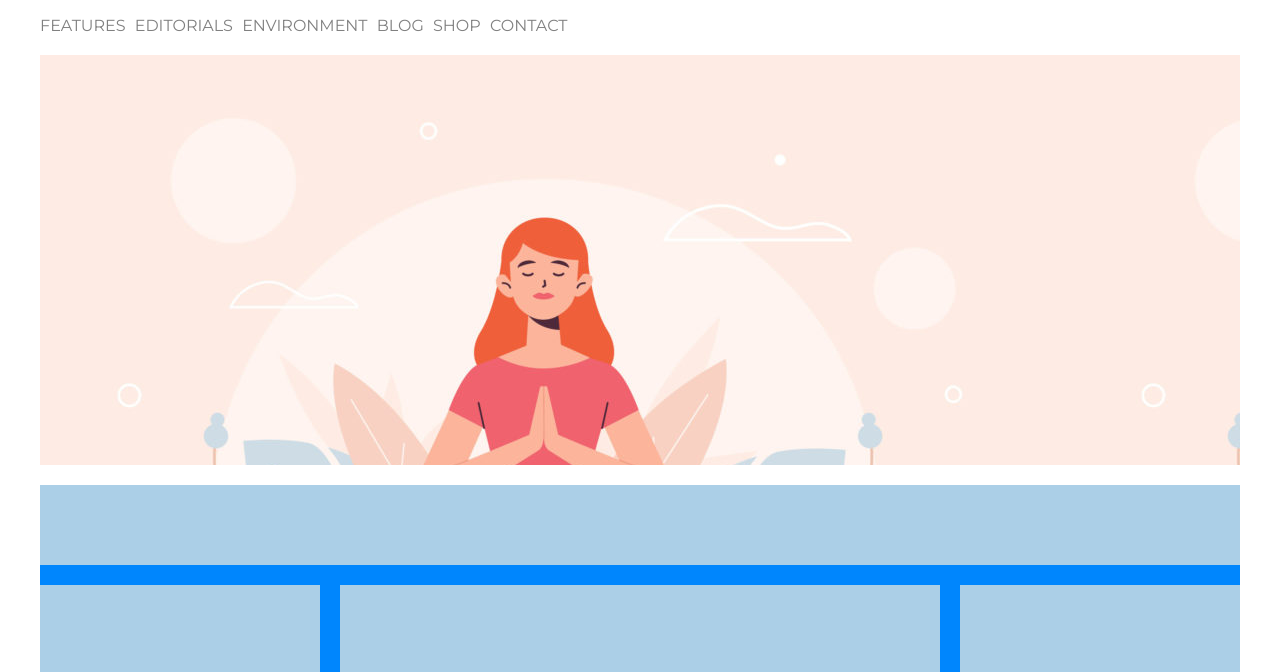
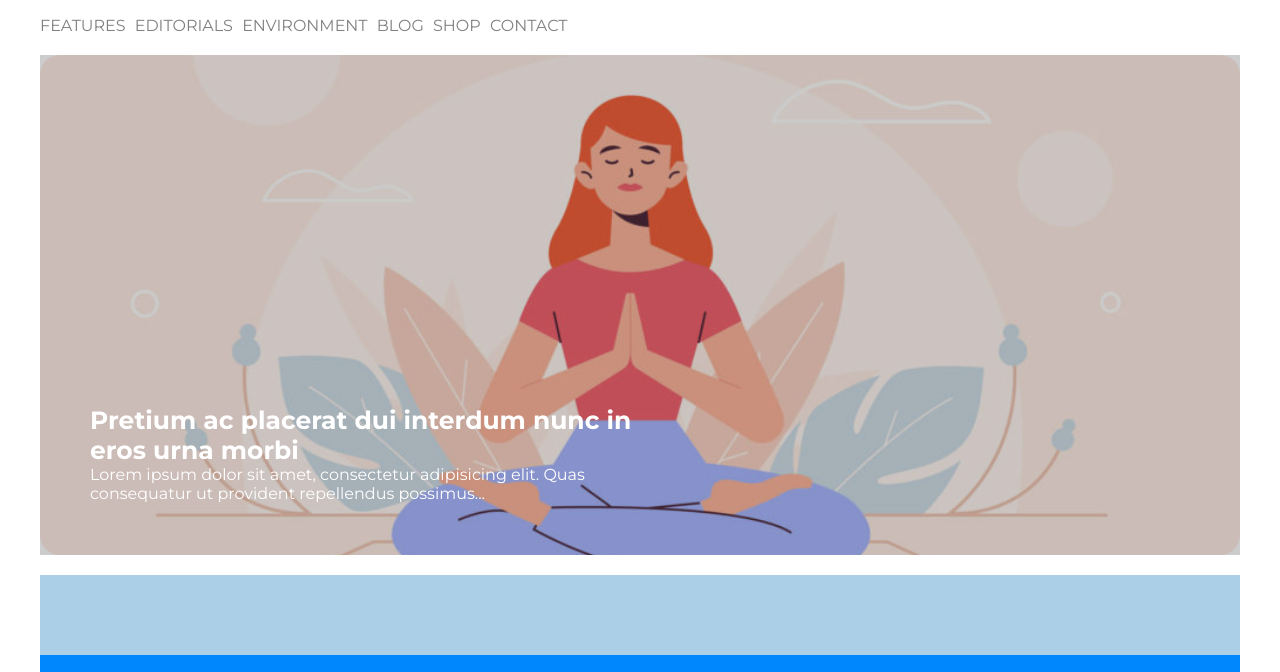
Before and after one commit to Lolpawer/htmlcss-wp, a plain HTML site: page index.html in a window 1280 px wide. Shown: the part 74-746 px from the top of the page. Drawn offline with Linux system fonts and the light colour scheme.

Commit message:
aggiunto jumbotron

```diff
--- a/css/style.css
+++ b/css/style.css
@@ -43,9 +43,34 @@ header {
 
 .jumbotron {
     width: 100%;
-    background-image: url(../img/banner.jpg);
-    height: 410px;
+    background: url(../img/banner.jpg);
+    background-size: cover;
+    background-position: center;
+    height: 500px;
     margin-bottom: 20px;
+    border-radius: 20px;
+    position: relative;
+}
+
+.overlay {
+    position: absolute;
+  top: 0;
+  left: 0;
+  width: 100%;
+  height: 100%;
+  background-color: rgba(0, 0, 0, 0.2);
+}
+
+.jumbo-text{
+    color: #fff;
+    width: 600px;
+    position: absolute;
+    left: 50px;
+    top: 350px;
+}
+
+.jumbo-text h3 {
+    font-size: 25px;
 }
 
 main{
--- a/index.html
+++ b/index.html
@@ -35,7 +35,13 @@
         </div>
 
         <!-- Yellow Jumbotron -->
-        <div class="jumbotron"></div>
+        <div class="jumbotron">
+            <div class="overlay"></div>
+            <div class="jumbo-text">
+                <h3>Pretium ac placerat dui interdum nunc in eros urna morbi</h3>
+                <p>Lorem ipsum dolor sit amet, consectetur adipisicing elit. Quas consequatur ut provident repellendus possimus...</p>
+            </div>
+        </div>
 
         <!-- Blue Row Section -->
         <main>
```
